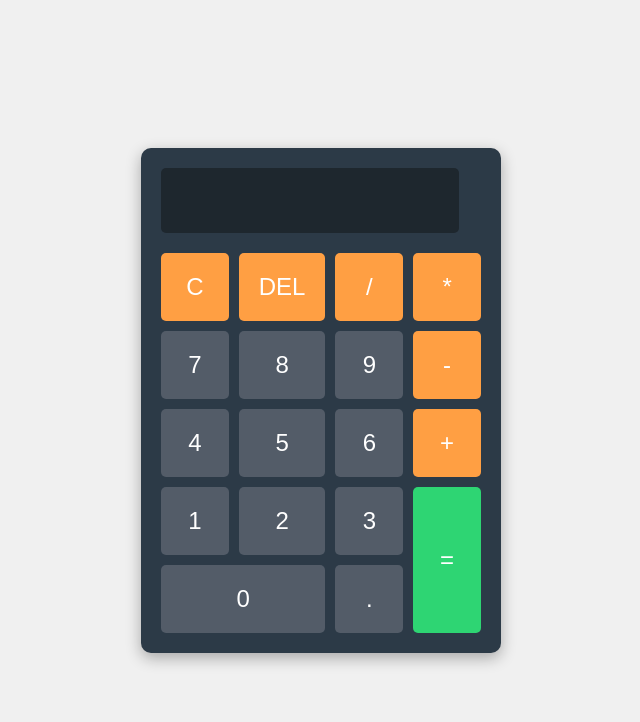
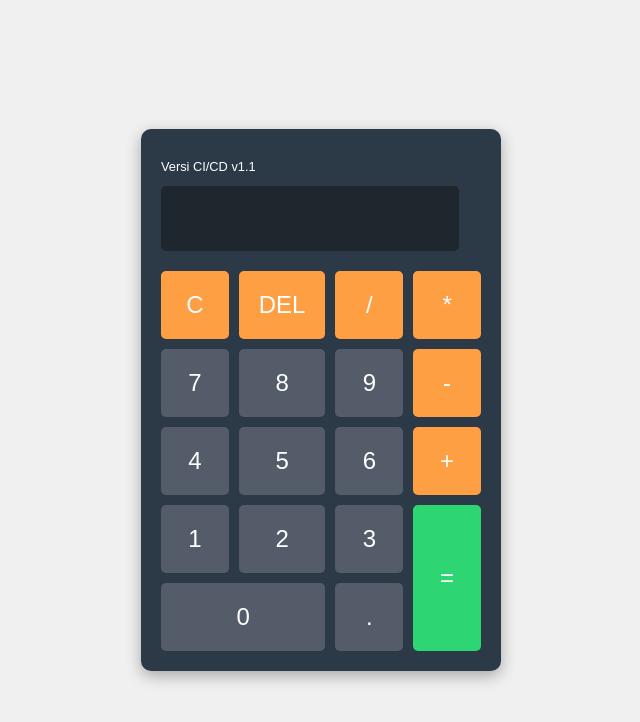
Before and after one commit to rickrck/kalkulator-cicd, a plain HTML site: page index.html in a window 1280 px wide. Shown: the whole page, without its empty margins (319-959 px from the left). Drawn offline with Linux system fonts and the light colour scheme.

Commit message:
Uji CI/CD: Mengubah judul halaman dan menambah teks versi

```diff
--- a/index.html
+++ b/index.html
@@ -4,12 +4,15 @@
 <head>
   <meta charset="UTF-8">
   <meta name="viewport" content="width=device-width, initial-scale=1.0">
-  <title>Kalkulator Sederhana</title>
+  <title>Kalkulator CI/CD</title>
   <link rel="stylesheet" href="style.css">
 </head>
 
 <body>
   <div class="calculator">
+    <div>
+      <p style="color: white; font-size: 0.8em; margin-top: 10px;">Versi CI/CD v1.1</p>
+    </div>
     <input type="text" id="display" disabled>
     <div class="buttons">
       <button onclick="clearDisplay()" class="operator">C</button>
```
